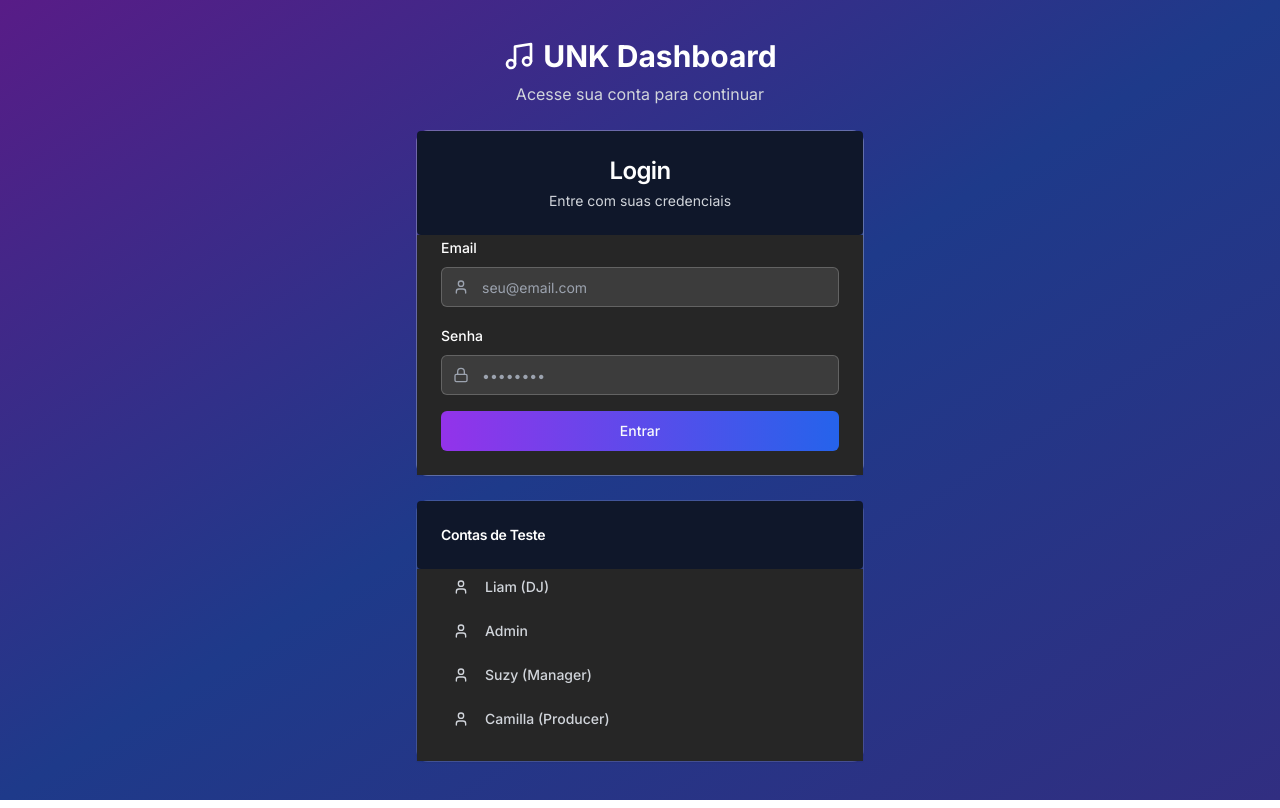
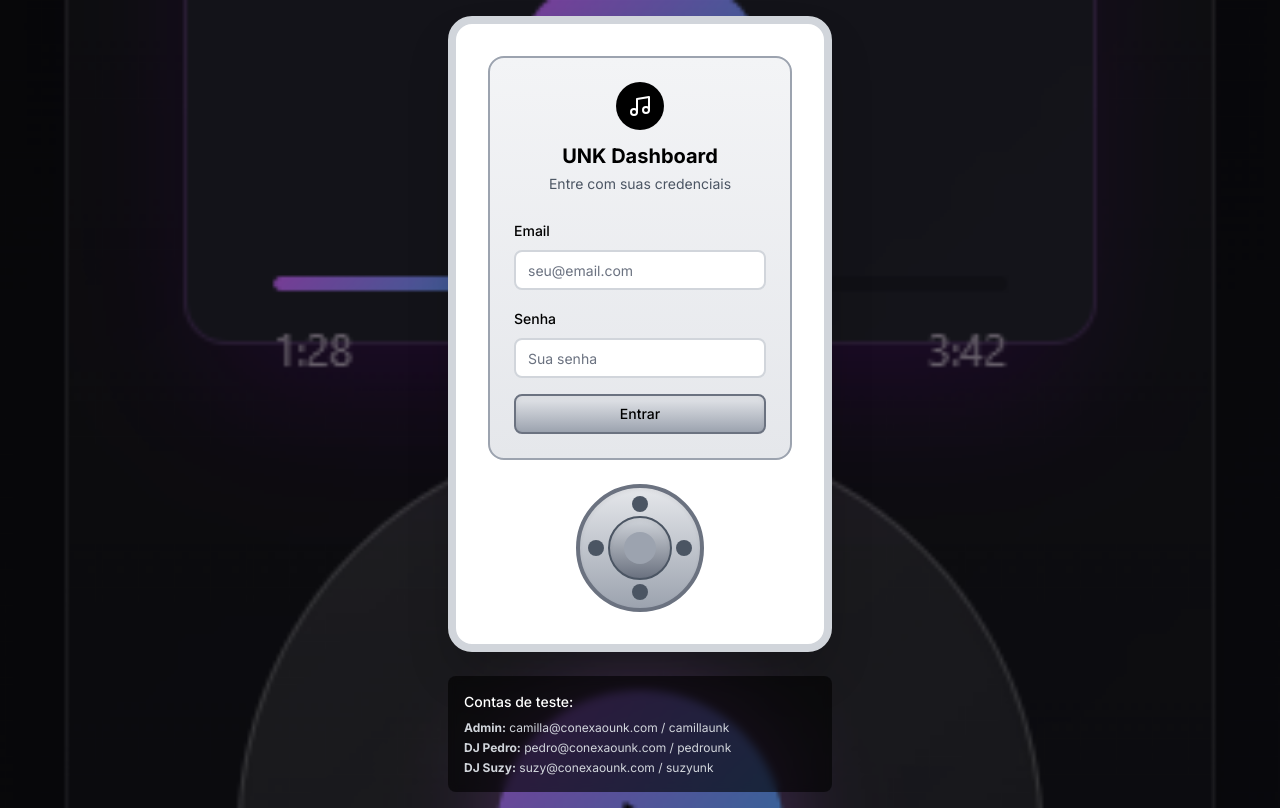
Before and after one commit to camillamellop/appconexaounk, a Next.js app: page /login in a window 1280 px wide. Built offline with nearby package versions, Linux system fonts and the light colour scheme; no server answers.

Commit message:
restore original iPod-themed login page with full functionality
Co-authored-by: camilla <216205660+camillamellop@users.noreply.github.com>

```diff
--- a/app/api/login/route.ts
+++ b/app/api/login/route.ts
@@ -1,50 +1,50 @@
 import { type NextRequest, NextResponse } from "next/server"
-import bcrypt from "bcryptjs"
-import { getSql } from "@/lib/neon"
+import { neonDB } from "@/lib/neon"
+import { cache, CACHE_KEYS } from "@/lib/cache"
+import { handleApiError, createErrorResponse } from "@/lib/error-handler"
 
 export async function POST(request: NextRequest) {
   try {
-    const { email, password } = await request.json()
+    const { email, senha } = await request.json()
 
-    if (!email || !password) {
-      return NextResponse.json({ error: "Email e senha são obrigatórios" }, { status: 400 })
+    if (!email || !senha) {
+      return createErrorResponse("Email e senha são obrigatórios", 400)
     }
 
-    const sql = getSql()
+    // Check cache first
+    const cacheKey = CACHE_KEYS.USER_BY_EMAIL(email)
+    let user = cache.get(cacheKey)
 
-    // Buscar usuário por email
-    const users = await sql`
-      SELECT id, nome, email, senha, tipo, ativo
-      FROM usuarios
-      WHERE email = ${email}
-    `
+    if (!user) {
+      // Fetch from database
+      user = await neonDB.getUsuarioByEmail(email)
 
-    if (users.length === 0) {
-      return NextResponse.json({ error: "Credenciais inválidas" }, { status: 401 })
+      if (user) {
+        // Cache the user
+        cache.set(cacheKey, user, 5 * 60 * 1000) // 5 minutes
+      }
     }
 
-    const user = users[0]
-
-    if (!user.ativo) {
-      return NextResponse.json({ error: "Conta desativada" }, { status: 401 })
+    if (!user) {
+      return createErrorResponse("Usuário não encontrado", 404)
     }
 
-    // Verificar senha
-    const isValidPassword = await bcrypt.compare(password, user.senha)
-
-    if (!isValidPassword) {
-      return NextResponse.json({ error: "Credenciais inválidas" }, { status: 401 })
+    // Simple password check (in production, use bcrypt)
+    if (user.senha !== senha) {
+      return createErrorResponse("Senha incorreta", 401)
     }
 
-    // Remover senha do objeto de resposta
-    const { senha, ...userWithoutPassword } = user
+    // Remove password from response
+    const { senha: _, ...userWithoutPassword } = user
 
     return NextResponse.json({
       success: true,
+      message: "Login realizado com sucesso",
       user: userWithoutPassword,
+      timestamp: new Date().toISOString(),
     })
   } catch (error) {
-    console.error("Erro no login:", error)
-    return NextResponse.json({ error: "Erro interno do servidor" }, { status: 500 })
+    const errorResponse = handleApiError(error)
+    return createErrorResponse(errorResponse.message, errorResponse.statusCode)
   }
 }
--- a/app/login/page.tsx
+++ b/app/login/page.tsx
@@ -1,26 +1,26 @@
 "use client"
 
 import type React from "react"
-
 import { useState } from "react"
 import { useRouter } from "next/navigation"
 import { Button } from "@/components/ui/button"
 import { Input } from "@/components/ui/input"
-import { Card, CardContent, CardDescription, CardHeader, CardTitle } from "@/components/ui/card"
 import { Label } from "@/components/ui/label"
 import { Alert, AlertDescription } from "@/components/ui/alert"
-import { Loader2, Music, User, Lock } from "lucide-react"
+import { Loader2, Music } from "lucide-react"
+import { setCurrentUser } from "@/lib/auth"
+import Image from "next/image"
 
 export default function LoginPage() {
   const [email, setEmail] = useState("")
-  const [password, setPassword] = useState("")
-  const [isLoading, setIsLoading] = useState(false)
+  const [senha, setSenha] = useState("")
+  const [loading, setLoading] = useState(false)
   const [error, setError] = useState("")
   const router = useRouter()
 
   const handleSubmit = async (e: React.FormEvent) => {
     e.preventDefault()
-    setIsLoading(true)
+    setLoading(true)
     setError("")
 
     try {
@@ -29,13 +29,13 @@ export default function LoginPage() {
         headers: {
           "Content-Type": "application/json",
         },
-        body: JSON.stringify({ email, password }),
+        body: JSON.stringify({ email, senha }),
       })
 
       const data = await response.json()
 
-      if (response.ok) {
-        localStorage.setItem("user", JSON.stringify(data.user))
+      if (data.success) {
+        setCurrentUser(data.user)
         router.push("/")
       } else {
         setError(data.error || "Erro ao fazer login")
@@ -43,90 +43,81 @@ export default function LoginPage() {
     } catch (error) {
       setError("Erro de conexão. Tente novamente.")
     } finally {
-      setIsLoading(false)
+      setLoading(false)
     }
   }
 
-  const testAccounts = [
-    { email: "liam@unk.com", password: "liam123", name: "Liam (DJ)" },
-    { email: "admin@unk.com", password: "admin123", name: "Admin" },
-    { email: "suzy@unk.com", password: "suzy123", name: "Suzy (Manager)" },
-    { email: "camilla@unk.com", password: "camilla123", name: "Camilla (Producer)" },
-  ]
-
-  const fillTestAccount = (testEmail: string, testPassword: string) => {
-    setEmail(testEmail)
-    setPassword(testPassword)
-  }
-
   return (
-    <div className="min-h-screen flex items-center justify-center bg-gradient-to-br from-purple-900 via-blue-900 to-indigo-900 p-4">
-      <div className="w-full max-w-md space-y-6">
-        {/* Logo/Header */}
-        <div className="text-center space-y-2">
-          <div className="flex items-center justify-center space-x-2">
-            <Music className="h-8 w-8 text-white" />
-            <h1 className="text-3xl font-bold text-white">UNK Dashboard</h1>
-          </div>
-          <p className="text-gray-300">Acesse sua conta para continuar</p>
+    <div className="min-h-screen flex items-center justify-center p-4 relative overflow-hidden">
+      {/* Background com imagem do iPod */}
+      <div className="absolute inset-0 z-0">
+        <Image src="/images/ipod-login-design.png" alt="iPod Login Background" fill className="object-cover" priority />
+        <div className="absolute inset-0 bg-black/40" />
       </div>
 
-        {/* Login Form */}
-        <Card className="bg-white/10 backdrop-blur-md border-white/20">
-          <CardHeader className="space-y-1">
-            <CardTitle className="text-2xl text-center text-white">Login</CardTitle>
-            <CardDescription className="text-center text-gray-300">Entre com suas credenciais</CardDescription>
-          </CardHeader>
-          <CardContent className="space-y-4">
+      {/* Container principal com design de iPod */}
+      <div className="relative z-10 w-full max-w-sm">
+        {/* Tela do iPod */}
+        <div className="bg-white rounded-3xl p-8 shadow-2xl border-8 border-gray-300 relative">
+          {/* Tela LCD do iPod */}
+          <div className="bg-gradient-to-b from-gray-100 to-gray-200 rounded-2xl p-6 mb-6 border-2 border-gray-400">
+            {/* Header da tela */}
+            <div className="text-center mb-6">
+              <div className="flex justify-center mb-3">
+                <div className="w-12 h-12 bg-black rounded-full flex items-center justify-center">
+                  <Music className="h-6 w-6 text-white" />
+                </div>
+              </div>
+              <h1 className="text-xl font-bold text-black mb-1">UNK Dashboard</h1>
+              <p className="text-sm text-gray-600">Entre com suas credenciais</p>
+            </div>
+
+            {/* Formulário */}
             <form onSubmit={handleSubmit} className="space-y-4">
               <div className="space-y-2">
-                <Label htmlFor="email" className="text-white">
+                <Label htmlFor="email" className="text-sm font-medium text-black">
                   Email
                 </Label>
-                <div className="relative">
-                  <User className="absolute left-3 top-3 h-4 w-4 text-gray-400" />
                 <Input
                   id="email"
                   type="email"
                   placeholder="seu@email.com"
                   value={email}
                   onChange={(e) => setEmail(e.target.value)}
-                    className="pl-10 bg-white/10 border-white/20 text-white placeholder:text-gray-400"
+                  className="bg-white border-2 border-gray-300 rounded-lg text-black placeholder:text-gray-500 focus:border-blue-500"
                   required
+                  disabled={loading}
                 />
-                </div>
               </div>
 
               <div className="space-y-2">
-                <Label htmlFor="password" className="text-white">
+                <Label htmlFor="senha" className="text-sm font-medium text-black">
                   Senha
                 </Label>
-                <div className="relative">
-                  <Lock className="absolute left-3 top-3 h-4 w-4 text-gray-400" />
                 <Input
-                    id="password"
+                  id="senha"
                   type="password"
-                    placeholder="••••••••"
-                    value={password}
-                    onChange={(e) => setPassword(e.target.value)}
-                    className="pl-10 bg-white/10 border-white/20 text-white placeholder:text-gray-400"
+                  placeholder="Sua senha"
+                  value={senha}
+                  onChange={(e) => setSenha(e.target.value)}
+                  className="bg-white border-2 border-gray-300 rounded-lg text-black placeholder:text-gray-500 focus:border-blue-500"
                   required
+                  disabled={loading}
                 />
-                </div>
               </div>
 
               {error && (
-                <Alert className="bg-red-500/10 border-red-500/20">
-                  <AlertDescription className="text-red-300">{error}</AlertDescription>
+                <Alert className="bg-red-100 border-red-300">
+                  <AlertDescription className="text-red-700 text-sm">{error}</AlertDescription>
                 </Alert>
               )}
 
               <Button
                 type="submit"
-                className="w-full bg-gradient-to-r from-purple-600 to-blue-600 hover:from-purple-700 hover:to-blue-700"
-                disabled={isLoading}
+                className="w-full bg-gradient-to-b from-gray-200 to-gray-400 hover:from-gray-300 hover:to-gray-500 text-black border-2 border-gray-500 rounded-lg font-medium shadow-inner"
+                disabled={loading}
               >
-                {isLoading ? (
+                {loading ? (
                   <>
                     <Loader2 className="mr-2 h-4 w-4 animate-spin" />
                     Entrando...
@@ -136,29 +127,40 @@ export default function LoginPage() {
                 )}
               </Button>
             </form>
-          </CardContent>
-        </Card>
+          </div>
 
-        {/* Test Accounts */}
-        <Card className="bg-white/5 backdrop-blur-md border-white/10">
-          <CardHeader>
-            <CardTitle className="text-sm text-white">Contas de Teste</CardTitle>
-          </CardHeader>
-          <CardContent className="space-y-2">
-            {testAccounts.map((account, index) => (
-              <Button
-                key={index}
-                variant="ghost"
-                size="sm"
-                className="w-full justify-start text-gray-300 hover:text-white hover:bg-white/10"
-                onClick={() => fillTestAccount(account.email, account.password)}
-              >
-                <User className="mr-2 h-3 w-3" />
-                {account.name}
-              </Button>
-            ))}
-          </CardContent>
-        </Card>
+          {/* Roda de controle do iPod */}
+          <div className="flex justify-center">
+            <div className="w-32 h-32 bg-gradient-to-b from-gray-200 to-gray-400 rounded-full border-4 border-gray-500 shadow-inner relative">
+              {/* Centro da roda */}
+              <div className="absolute top-1/2 left-1/2 transform -translate-x-1/2 -translate-y-1/2 w-16 h-16 bg-gradient-to-b from-gray-300 to-gray-500 rounded-full border-2 border-gray-600 shadow-inner flex items-center justify-center">
+                <div className="w-8 h-8 bg-gray-400 rounded-full"></div>
+              </div>
+
+              {/* Botões da roda */}
+              <div className="absolute top-2 left-1/2 transform -translate-x-1/2 w-4 h-4 bg-gray-600 rounded-full"></div>
+              <div className="absolute bottom-2 left-1/2 transform -translate-x-1/2 w-4 h-4 bg-gray-600 rounded-full"></div>
+              <div className="absolute left-2 top-1/2 transform -translate-y-1/2 w-4 h-4 bg-gray-600 rounded-full"></div>
+              <div className="absolute right-2 top-1/2 transform -translate-y-1/2 w-4 h-4 bg-gray-600 rounded-full"></div>
+            </div>
+          </div>
+        </div>
+
+        {/* Contas de teste */}
+        <div className="mt-6 bg-black/60 backdrop-blur-sm rounded-lg p-4">
+          <p className="text-white text-sm font-medium mb-2">Contas de teste:</p>
+          <div className="space-y-1 text-xs text-gray-300">
+            <p>
+              <strong>Admin:</strong> camilla@conexaounk.com / camillaunk
+            </p>
+            <p>
+              <strong>DJ Pedro:</strong> pedro@conexaounk.com / pedrounk
+            </p>
+            <p>
+              <strong>DJ Suzy:</strong> suzy@conexaounk.com / suzyunk
+            </p>
+          </div>
+        </div>
       </div>
     </div>
   )
--- a/package.json
+++ b/package.json
@@ -60,7 +60,7 @@
     "@upstash/redis": "latest",
     "@vercel/postgres": "latest",
     "@xata.io/client": "latest",
-    "bcryptjs": "latest",
+    "bcryptjs": "^2.4.3",
     "better-sqlite3": "latest",
     "bun-types": "latest",
     "class-variance-authority": "^0.7.1",
```
Also changed, not shown: 1 other file (tests, documents, lock files or other folders). Lines whose indentation alone changed are shown as unchanged.
